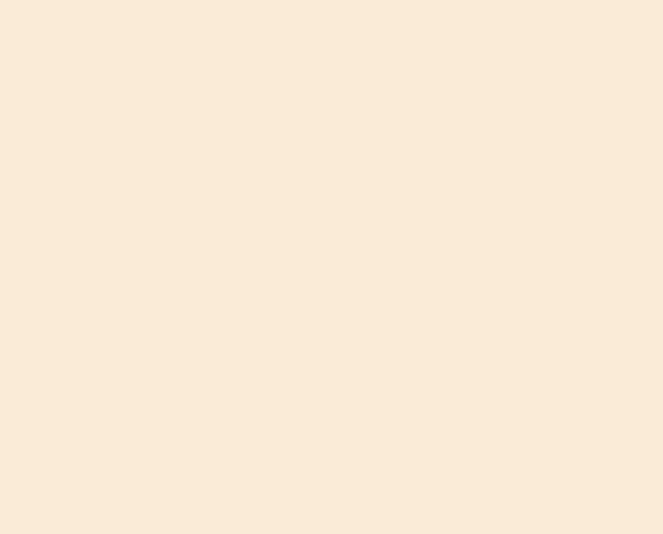
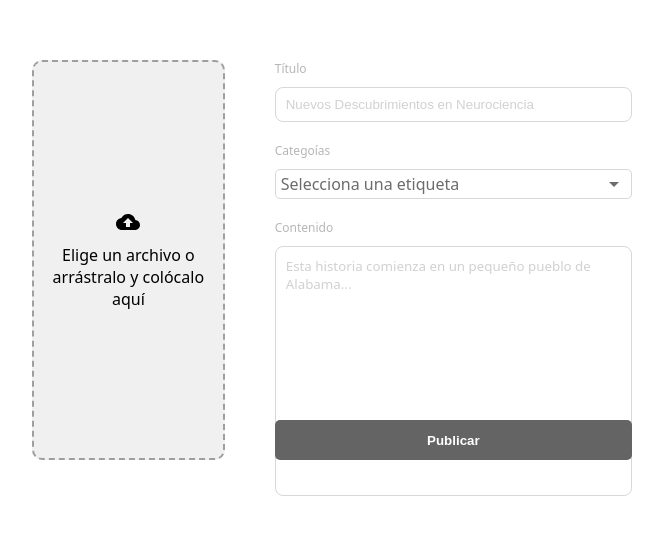
Before and after one commit to MauricioMunguia10/Inkspire, a React (Vite) app: page /create in a window 1280 px wide. Before the commit this address had no page. Shown: the part 140-674 px from the top of the page, without its empty margins (308-971 px from the left). Built offline with nearby package versions, Linux system fonts and the light colour scheme.

Commit message:
Create Section
Se creó la sección para poder crear un post

```diff
--- /dev/null
+++ b/src/components/WhoToFollowCard/WhoToFollowCard.jsx
@@ -0,0 +1,21 @@
+import styles from "./WhoToFollowCard.module.css";
+
+export default function WhoToFollow({imgURL}){
+    return(
+        <>
+
+
+
+              <div className={styles.wtfCard}>
+                <img src={imgURL} alt="" className={styles.imgProfileWTF}/>
+                <div className={styles.infoProfileHTF}>
+                  <p className={styles.userNameWTFCard}>National Geographic</p>
+                  <p className={styles.atNameWTFCard}>@NatGeo</p>
+                </div>
+                <button className={styles.WTFbutton}>Follow</button>
+              </div>
+
+
+        </>
+    )
+}
--- /dev/null
+++ b/src/components/WhoToFollowCard/WhoToFollowCard.module.css
@@ -0,0 +1,42 @@
+
+
+
+
+.wtfCard{
+    width: 100%;
+    height: 80px;
+    display: flex;
+    align-items: center;
+    position: relative;
+
+}
+
+.imgProfileWTF{
+    width: 50px;
+    height: 50px;
+    border-radius: 50%;
+    margin-right: 10px;
+}
+
+.infoProfileWTF{
+    height: 40px;
+    color:white;
+    font-size: 13px;
+}
+.userNameWTFCard{
+    font-weight: 600;
+    color:white;
+}
+.atNameWTFCard{
+    font-weight: 400;
+    color:#ffffff8f;
+}
+.WTFbutton{
+    height: 25px;
+    position: absolute;
+    right: 0px;
+    width: 70px;
+    border-radius: 20px;
+    border: none;
+    font-weight: 600;
+}
--- a/src/index.css
+++ b/src/index.css
@@ -6,7 +6,12 @@
 body{
   padding: 0;
   margin: 0;
+  font-family: system-ui, -apple-system, BlinkMacSystemFont, 'Segoe UI', Roboto, Oxygen, Ubuntu, Cantarell, 'Open Sans', 'Helvetica Neue', sans-serif;
 }
 p{
   margin: 0;
 }
+
+*{
+  box-sizing: border-box;
+}
--- /dev/null
+++ b/src/pages/CreatePost/CreatePost.jsx
@@ -0,0 +1,54 @@
+import styles from './CreatePost.module.css'
+import BackupIcon from '@mui/icons-material/Backup';
+import ArrowDropDownIcon from '@mui/icons-material/ArrowDropDown';
+import ArrowDropUpIcon from '@mui/icons-material/ArrowDropUp';
+import { useState } from 'react';
+
+export default function CreatePost(){
+
+    const [optionsVisible, setOptionsVisible] = useState(false)
+    const [textSelectComponente, setTextSelectComponente] = useState('Selecciona una etiqueta')
+
+
+    return(
+        <div className={styles.CreatePostPageContainer}>
+
+            <div className={styles.createFormContainer}>
+                <div className={styles.inputUploadContainer}>
+                    <BackupIcon/>
+                    <p className={styles.txtInputUpload}>Elige un archivo o arrástralo y colócalo aquí</p>
+                </div>
+                <div className={styles.inputsTextContainer}>
+                    <div className={styles.labelInputContainer}>
+                        <p className={styles.labelTxt}>Título</p>
+                        <input type="text" className={styles.inputText} placeholder='Nuevos Descubrimientos en Neurociencia'/>
+                    </div>
+
+                    <div className={styles.labelInputContainer}>
+                        <p className={styles.labelTxt}>Categoías</p>
+                        <div className={styles.selectComponent} onClick={()=>setOptionsVisible( optionsVisible ? false : true)}>
+                            <p style={{userSelect:'none'}}>{textSelectComponente}</p>
+                            {optionsVisible ? <ArrowDropUpIcon /> : <ArrowDropDownIcon />}
+
+                        </div>
+                        <div className={styles.optionsContainer}  style={optionsVisible ? {display:'block'} : {display:'none'}}>
+                            <p className={styles.option} onClick={()=>{setTextSelectComponente('Opcion1'), setOptionsVisible(false)}}>Opcion1</p>
+                            <p className={styles.option} onClick={()=>{setTextSelectComponente('Opcion2'), setOptionsVisible(false)}}>Opcion2</p>
+                            <p className={styles.option} onClick={()=>{setTextSelectComponente('Opcion3'), setOptionsVisible(false)}}>Opcion3</p>
+                            <p className={styles.option} onClick={()=>{setTextSelectComponente('Opcion4'), setOptionsVisible(false)}}>Opcion4</p>
+                        </div>
+                    </div>
+
+                    <div className={styles.labelInputContainer}>
+                        <p className={styles.labelTxt}>Contenido</p>
+                        <textarea name="" id="" className={styles.inputDescriptionText} placeholder='Esta historia comienza en un pequeño pueblo de Alabama...'></textarea>
+
+                    </div>
+
+                    <button className={styles.BtnPublicar}>Publicar</button>
+
+                </div>
+            </div>
+        </div>
+    )
+}
--- /dev/null
+++ b/src/pages/CreatePost/CreatePost.module.css
@@ -0,0 +1,152 @@
+.CreatePostPageContainer{
+    width: 100%;
+    height: 100vh;
+    background-color: white;
+    display: flex;
+    align-items: center;
+    justify-content: center;
+}
+
+.createFormContainer{
+    width: 50%;
+    height: 55%;
+
+    border-radius: 5px;
+    padding: 20px;
+    display: flex;
+    justify-content: space-between;
+    box-sizing: border-box;
+}
+
+.inputUploadContainer{
+    width: 35%;
+    height: 100%;
+    border-radius: 10px;
+    border: 2px dashed rgba(124, 124, 124, 0.699);
+    margin-right: 50px;
+    background-color: rgba(235, 235, 235, 0.76);
+    display: flex;
+    align-items: center;
+    justify-content: center;
+    flex-direction: column;
+}
+
+.txtInputUpload{
+    width: 90%;
+    text-align: center;
+    margin-top: 10px;
+}
+
+.inputsTextContainer{
+    width: 65%;
+    height: 100%;
+    position: relative;
+}
+
+.labelInputContainer{
+    width: 100%;
+    margin-bottom: 20px;
+    position: relative;
+}
+
+.labelTxt{
+    font-size: 12px;
+    font-weight: 300;
+    color: rgba(151, 151, 151, 0.699);
+    margin-bottom: 10px;
+
+}
+
+.inputText{
+    width: 100%;
+    height: 35px;
+    background-color: transparent;
+    border: 1px solid rgba(128, 128, 128, 0.315);
+    border-radius: 8px;
+    padding-left: 10px;
+    color: rgb(109, 108, 108);
+    box-sizing: border-box;
+}
+
+.inputDescriptionText{
+    box-sizing: border-box;
+    width: 100%;
+    height: 250px;
+    background-color: transparent;
+    border: 1px solid rgba(128, 128, 128, 0.315);
+    border-radius: 8px;
+    padding: 10px;
+    color: rgb(109, 108, 108);
+    resize: none;
+    font-family: system-ui, -apple-system, BlinkMacSystemFont, 'Segoe UI', Roboto, Oxygen, Ubuntu, Cantarell, 'Open Sans', 'Helvetica Neue', sans-serif;
+}
+
+.inputDescriptionText:focus{
+    outline: none;
+}
+
+.inputDescriptionText::placeholder{
+    color:rgb(209, 209, 209);
+}
+
+
+.inputText:focus{
+    outline: none;
+}
+.inputText::placeholder{
+    color:rgb(209, 209, 209);
+}
+
+
+.selectComponent{
+    width: 100%;
+    height: 30px;
+    background-color: transparent;
+    border: 1px solid rgba(128, 128, 128, 0.315);
+    border-radius: 5px;
+    display: flex;
+    align-items: center;
+    justify-content: space-between;
+    padding: 0px 5px;
+    box-sizing: border-box;
+    color: rgb(109, 108, 108);
+    cursor: pointer;
+}
+
+.optionsContainer{
+    background-color: #F0F0F0;
+    padding: 5px 0px;
+    border-bottom-right-radius: 10px;
+    border-bottom-left-radius: 10px;
+    color:#646464;
+
+}
+
+
+.option{
+    margin-bottom: 10px;
+    padding: 5px 10px;
+    height: 40px;
+    display: flex;
+    align-items: center;
+    cursor: pointer;
+
+}
+
+.option:hover{
+    background-color: rgb(71, 71, 71);
+    color:white;
+}
+
+
+.BtnPublicar{
+    width: 100%;
+    height: 40px;
+    position: absolute;
+    bottom: 0;
+    border: none;
+    background-color: #646464;
+    border-radius: 5px;
+    color:white;
+    font-weight: 600;
+}
--- a/src/pages/Explore/Explore.jsx
+++ b/src/pages/Explore/Explore.jsx
@@ -6,6 +6,8 @@ import CancelIcon from '@mui/icons-material/Cancel';
 import SettingsIcon from '@mui/icons-material/Settings';
 import BlogCard from "../../components/BlogCard/BlogCard";
 import HashTagExplore from "../../components/HashTagExplore/HashTagExplore";
+import WhoToFollow  from "../../components/WhoToFollowCard/WhoToFollowCard";
+
 
 const Dashboard = () => {
   const [hasText, setHasText] = useState(false)
@@ -81,7 +83,15 @@ const Dashboard = () => {
 
         </div>
 
-        <div className={styles.rightContainer}></div>
+        <div className={styles.rightContainer}>
+           <div className={styles.whoToFollowContainer}>
+            <p className={styles.titleWTF}>Recomendados</p>
+            <WhoToFollow imgURL="https://pbs.twimg.com/profile_images/1877466471686684672/8PJsUiB__400x400.jpg"></WhoToFollow>
+            <WhoToFollow imgURL="https://pbs.twimg.com/profile_images/1592560747707600897/6_8AjTmK_400x400.jpg"></WhoToFollow>
+            <WhoToFollow imgURL="https://pbs.twimg.com/profile_images/1754606338460487681/bWupXdxo_400x400.jpg"></WhoToFollow>
+           </div>
+        </div>
+
       </div>
     );
   };
--- a/src/pages/Explore/Explore.module.css
+++ b/src/pages/Explore/Explore.module.css
@@ -204,6 +204,33 @@
 .rightContainer{
     width: 25%;
     height: 100%;
-    background-color: black;
+    position: relative;
+    background-color:black;
     border-left: 1px solid rgb(43, 43, 43);
+
+
 }
+
+
+.whoToFollowContainer{
+    width: 75%;
+    height: 300px;
+
+    background-color: transparent;
+    border: 1px solid rgba(255, 255, 255, 0.329);
+    border-radius: 10px;
+    position: absolute;
+    top: 20px;
+    left: 20px;
+    padding: 20px;
+    box-sizing: border-box;
+}
+
+.titleWTF{
+    color:white;
+    font-family: system-ui, -apple-system, BlinkMacSystemFont, 'Segoe UI', Roboto, Oxygen, Ubuntu, Cantarell, 'Open Sans', 'Helvetica Neue', sans-serif;
+    font-weight: 600;
+    font-size: 20px;
+    margin-bottom: 10px;
+    margin-left: 5px;
+}
--- a/src/routes/routes.jsx
+++ b/src/routes/routes.jsx
@@ -2,6 +2,7 @@ import { Route, Routes } from "react-router-dom";
 import Home from "../pages/Home/Home";
 import Dashboard from "../pages/Dashboard/Dashboard";
 import Explore from "../pages/Explore/Explore";
+import CreatePost from "../pages/CreatePost/CreatePost";
 
 const AppRoutes = () => {
   return (
@@ -9,6 +10,7 @@ const AppRoutes = () => {
       <Route path="/" element={<Home />} />
       <Route path="/dashboard" element={<Dashboard />} />
       <Route path="/explore" element={<Explore />} />
+      <Route path="/create" element={<CreatePost />} />
     </Routes>
   );
 };
```
